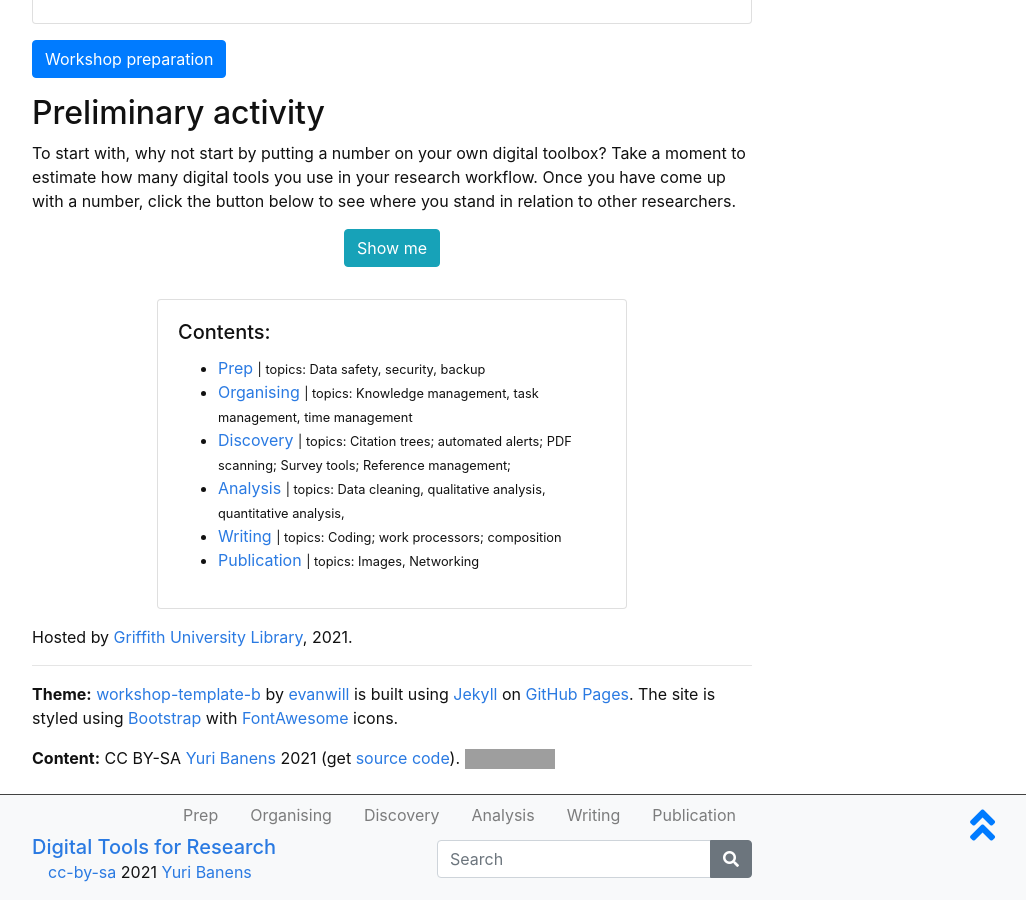
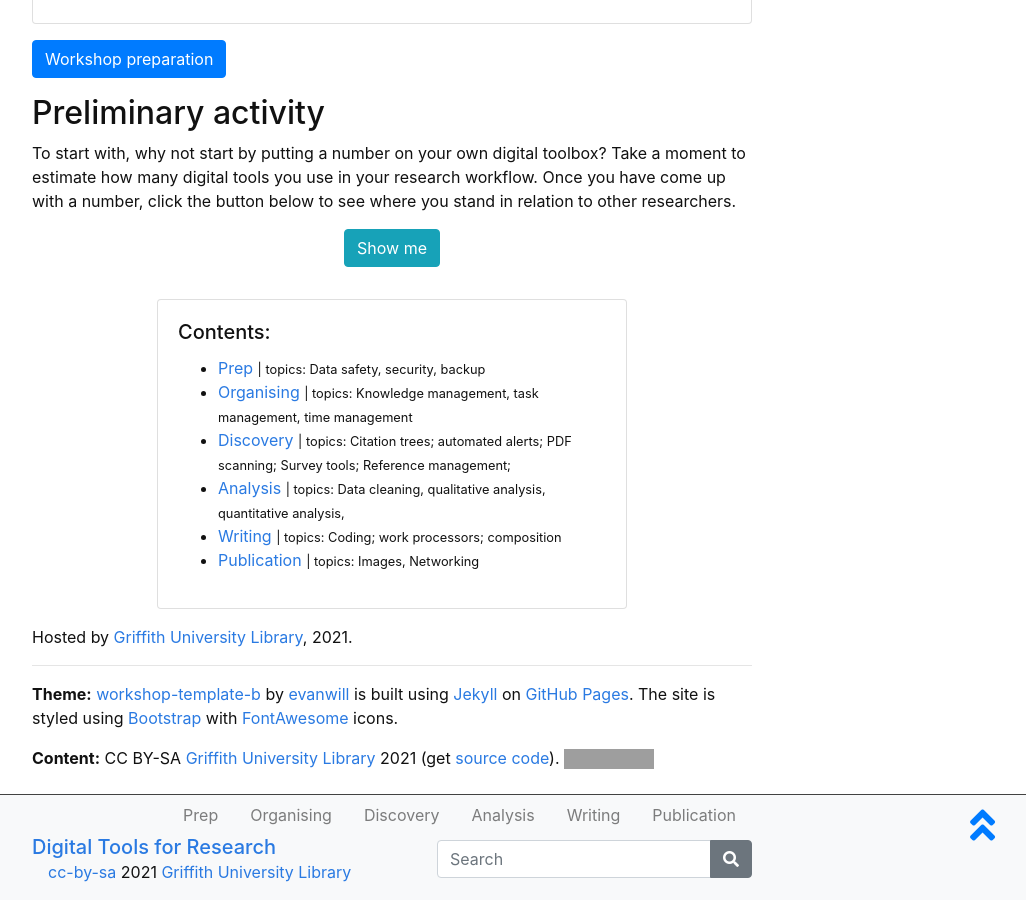
Before and after one commit to GriffithUniLibrary/digital-tools-modular, a Jekyll site: the page built from index.md, in a window 1280 px wide and 900 px high, scrolled down 1907 px. Shown: the whole window, without its empty margins (248-1274 px from the left). Built offline with Jekyll 4.4.1, drawn with Linux system fonts in a browser that asks for light colours; grey boxes are pictures that could not be loaded.

Commit message:
Updated author information

```diff
--- a/_config.yml
+++ b/_config.yml
@@ -23,7 +23,7 @@ featured-image: "/images/uidaho-workshop.jpg"
 search: true
 
 # author settings for cc-by, appears in the footer and credits
-author: Yuri Banens
+author: Griffith University Library
 # your github username for link [optional]
 github_username: GriffithUniLibrary
 # year or date published
```
